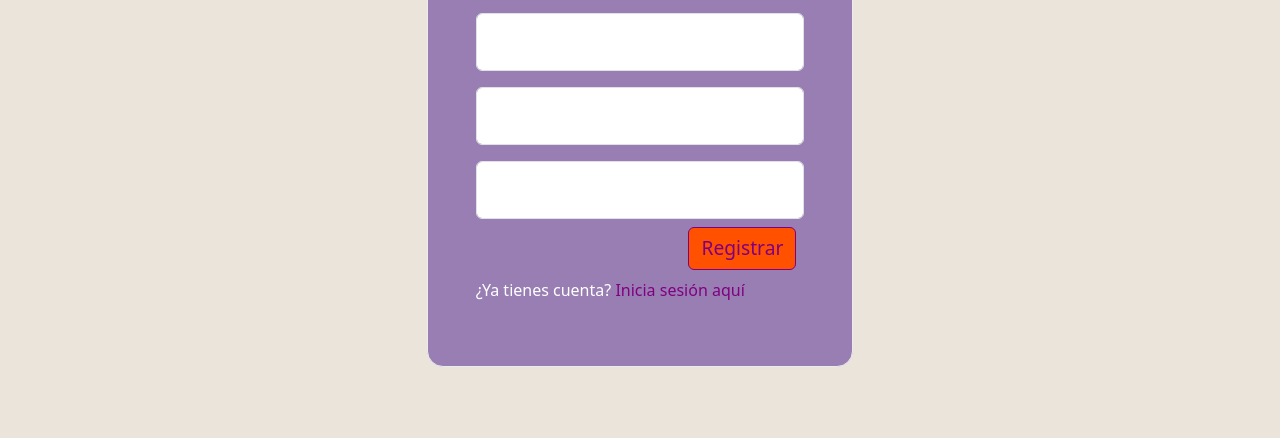
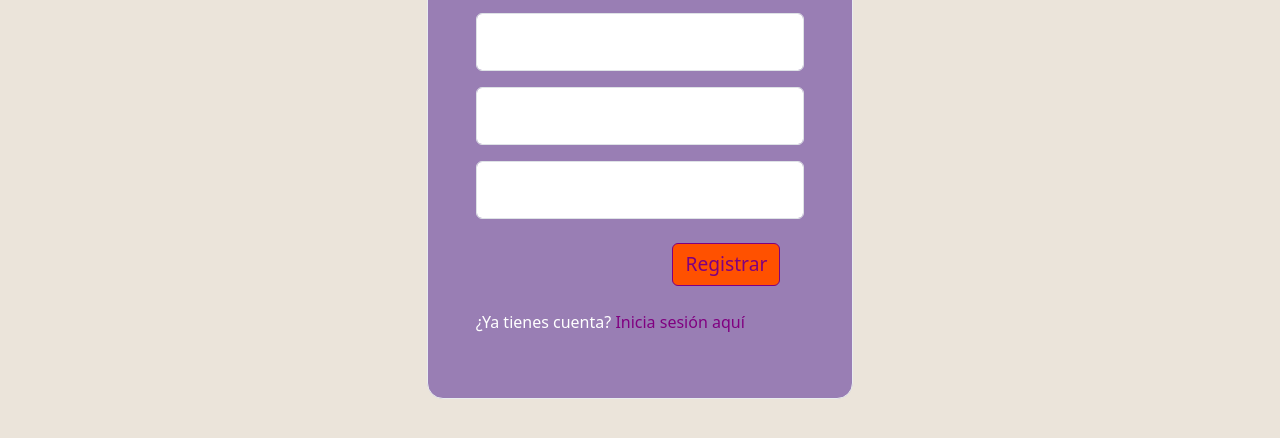
Before and after one commit to vozexpertadm-ship-it/VozExpertaB, a website: page public/registro.html in a window 1280 px wide. Shown: the part 326-764 px from the top of the page. Drawn offline with nearby package versions, Linux system fonts and the light colour scheme.

Commit message:
Update registro.html

```diff
--- a/public/registro.html
+++ b/public/registro.html
@@ -41,7 +41,7 @@
           <input type="password" class="form-control" id="password" placeholder="Password">
           <label for="password">Contraseña</label>
         </div>
-        <div class="d-flex justify-content-end m-2">
+        <div class="d-flex justify-content-end m-4">
           <button type="submit" class="btn btn-login">Registrar</button>
         </div>
         <p class="register-link">
```
